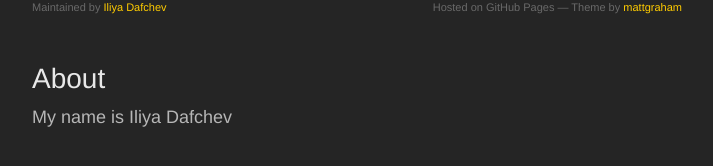
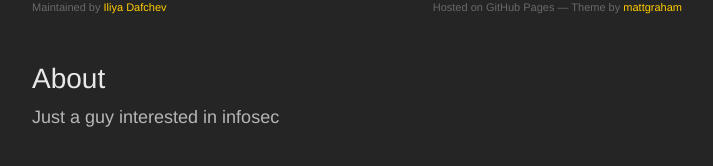
Before and after one commit to idafchev/idafchev.github.io, a Jekyll site: the page built from about.md, in a window 1280 px wide. Shown: the part 228-394 px from the top of the page, without its empty margins (283-996 px from the left). Built offline with Jekyll 4.4.1, drawn with Linux system fonts in a browser that asks for light colours; nearby versions of some CDN libraries; some web fonts are replaced.

Commit message:
Create about.md

```diff
--- a/about.md
+++ b/about.md
@@ -2,4 +2,4 @@
 layout: page
 title: About
 ---
-### My name is Iliya Dafchev
+### Just a guy interested in infosec
```
